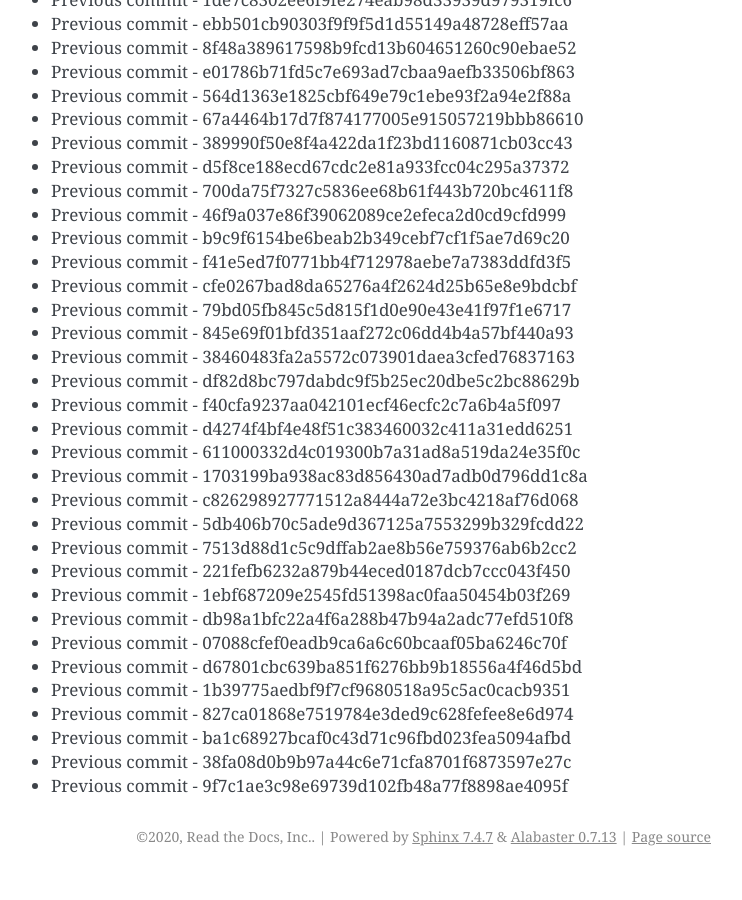
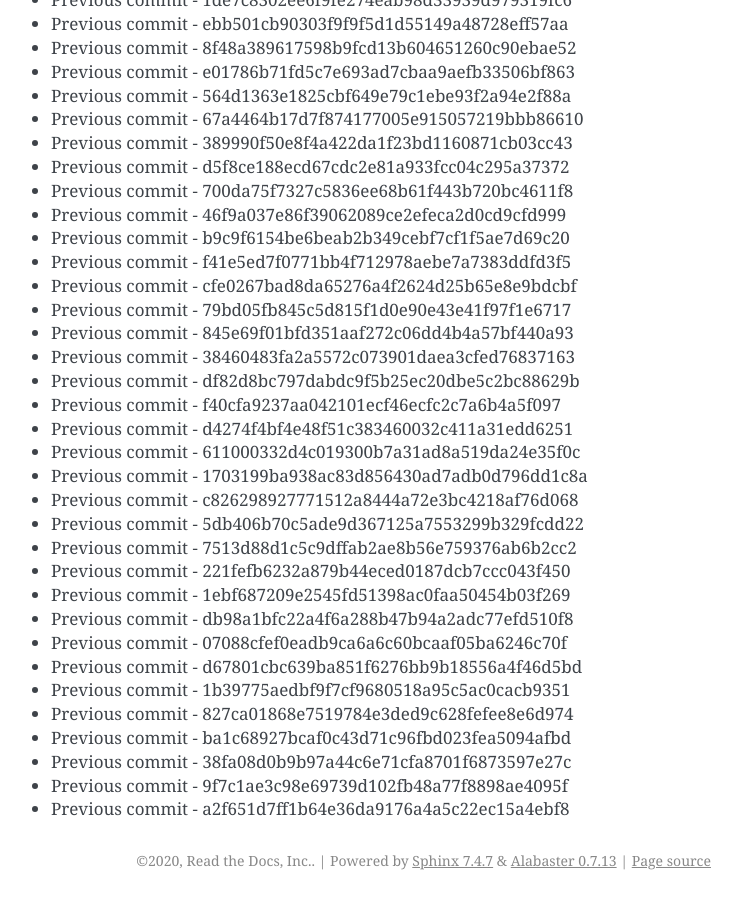
Before and after one commit to readthedocs/rtd-git-stresstest, a Sphinx documentation site: the page built from docs/updates.rst, in a window 1280 px wide and 900 px high, scrolled down 34185 px. Shown: the whole window, without its empty margins (399-1141 px from the left). Built offline with Sphinx 7.4.7, drawn with Linux system fonts in a browser that asks for light colours; before the commit the page ends 35061 px from its top, so only the background shows below that.

Commit message:
Generating commit from previous: a2f651d7ff1b64e36da9176a4a5c22ec15a4ebf8

```diff
--- a/docs/updates.rst
+++ b/docs/updates.rst
@@ -1468,3 +1468,4 @@ It can be tested for any performance characteristics.
 * Previous commit - ba1c68927bcaf0c43d71c96fbd023fea5094afbd
 * Previous commit - 38fa08d0b9b97a44c6e71cfa8701f6873597e27c
 * Previous commit - 9f7c1ae3c98e69739d102fb48a77f8898ae4095f
+* Previous commit - a2f651d7ff1b64e36da9176a4a5c22ec15a4ebf8
```
